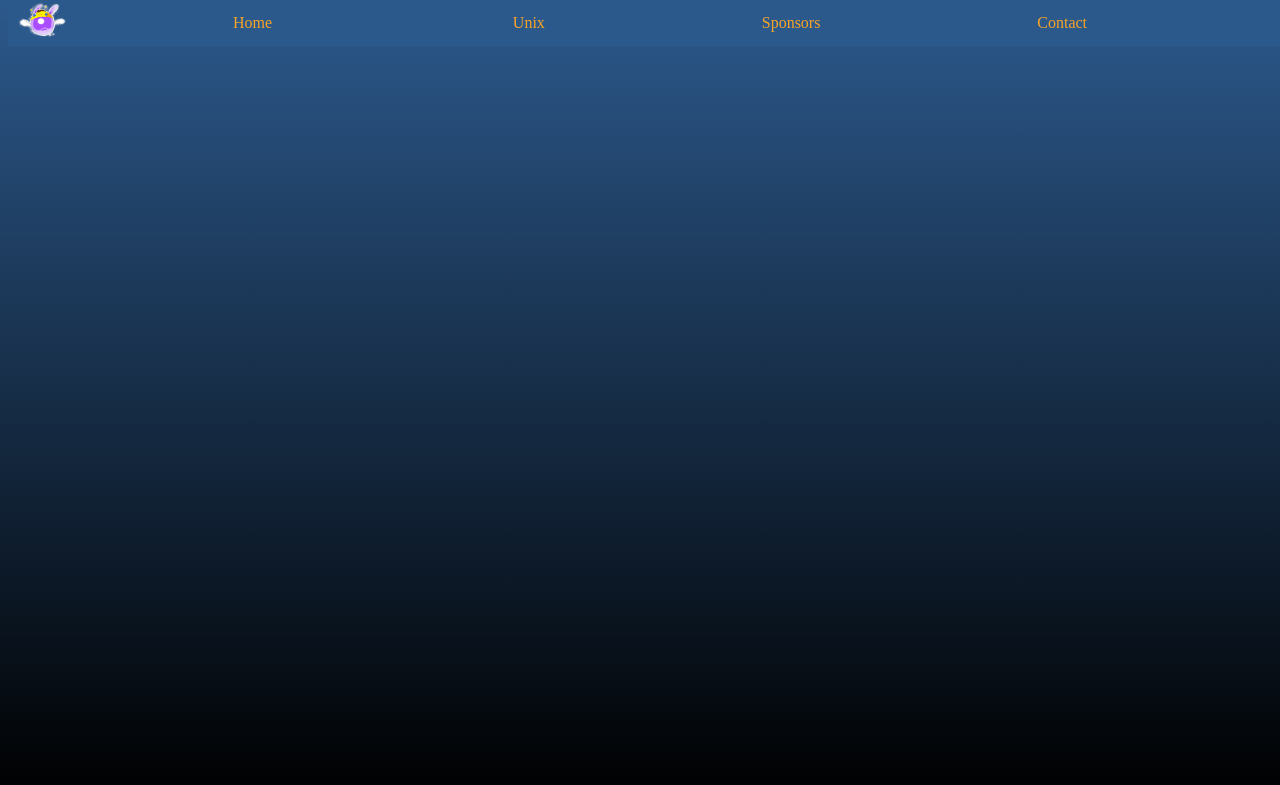
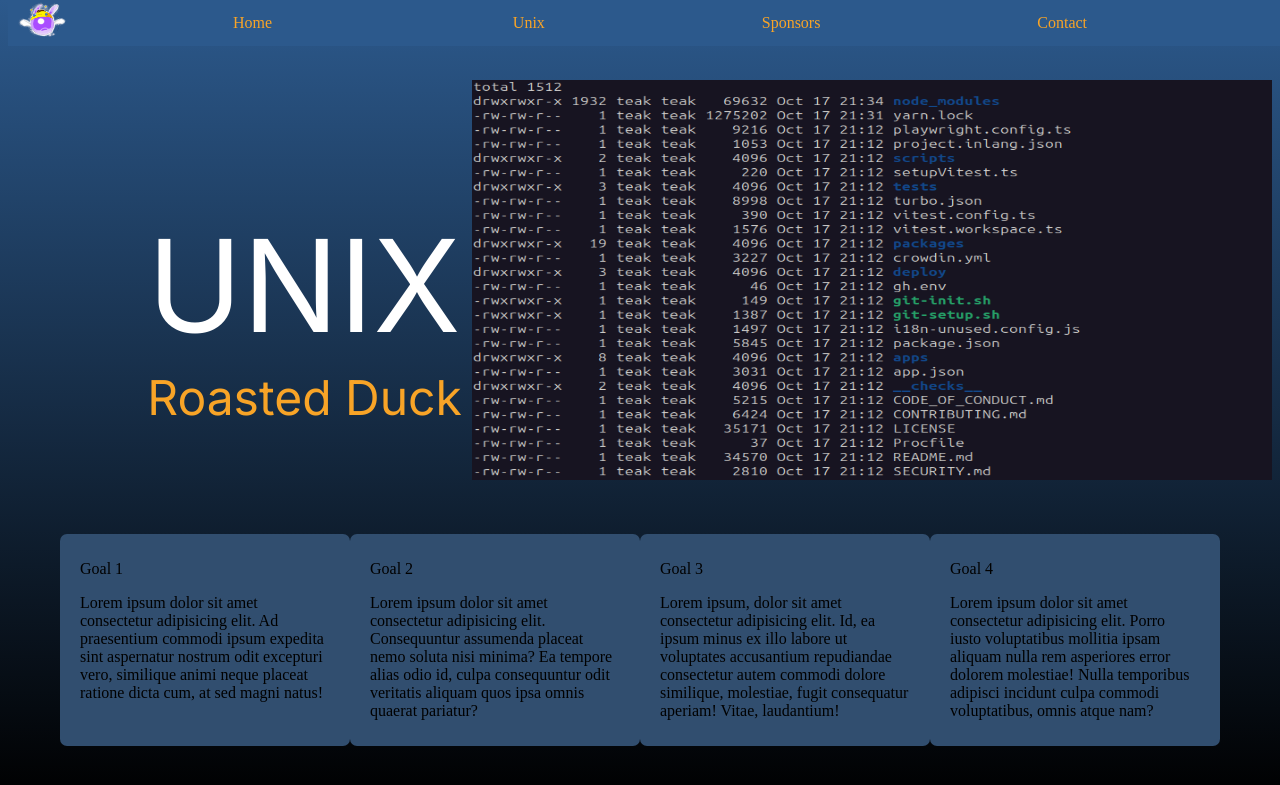
Before and after one commit to Kaiirros/ISTE240-Roasted-Duck, a PHP site: page / in a window 1280 px wide. Shown: the top 785 px of the page. Run offline with PHP 8.4, Linux system fonts and the light colour scheme.

Commit message:
added images

```diff
--- a/assets/css/style.css
+++ b/assets/css/style.css
@@ -5,9 +5,10 @@ body{
 
 button {
     background-color: #1C3859;
-    color: #F8A427 !important;
+    color: #F8A427;
     border: none;
-    border-radius: 15px;
+    border-bottom-left-radius: 10px;
+    border-bottom-right-radius: 10px;
     left: 40px;
     font-size: 16px;
     cursor: pointer;
@@ -52,18 +53,19 @@ button {
     font-size: 16px;
     border: none;
 
-    color: rgb(5, 4, 4);
+    color: #F8A427;
     padding: 14px 16px;
     background-color: inherit;
     font-family: inherit;
     margin: 0;
 }
 
-.nav a:hover,
+
 .dropdown:hover .dropbtn {
     box-shadow: black;
     color: #080808;
-    border-radius: 15%;
+    background-color: #F8A427;
+
 }
 
 
@@ -97,3 +99,50 @@ button {
 .dropdown:hover .dropdown-content {
     display: block;
 }
+
+.grid{
+    display: grid;
+    grid-template-columns: 1fr 1fr;
+    justify-content: space-around;
+    margin-top: 80px;
+}
+
+.hero{
+    position:relative;
+    top:0%;
+    left:30%;
+}
+
+.hero p:first-child{
+    font-family: 'Inter';
+    font-size: 128px;
+    color:#FFFFFF;
+    font-weight: lighter;
+    margin-bottom: 5px;
+}
+
+.p1{
+    color:#F8A427;
+    font-family: 'Inter';
+    font-weight: lighter;
+    font-size: 48px;
+    margin-top: 5px;
+}
+
+.grid1{
+    display: grid;
+    grid-template-columns: 1fr 1fr 1fr 1fr;
+    justify-content: center;
+    justify-items: center;
+    border-radius: 5px;
+    gap: 0px;
+    margin: 50px 75px;
+}
+
+.grid1 div{
+    width:250px;
+    padding: 10px 20px;
+    border-radius: 7px;
+
+    background-color: #314E6F;
+}
--- a/assets/inc/header.php
+++ b/assets/inc/header.php
@@ -6,6 +6,6 @@
   <title>Roasted Duck</title>
   <link rel="stylesheet" type="text/css" href="<?php echo $path;?>assets/css/style.css"/>
   <script type="text/javascript" src="<?php echo $path;?>assets/script/index.js"></script>
-
+  <link href='https://fonts.googleapis.com/css?family=Inter' rel='stylesheet'>
 </head>
 <body>
--- a/index.php
+++ b/index.php
@@ -11,7 +11,42 @@
 ?>
 
 
+<div>
+  <div class="grid">
+    <div class="hero">
+      <p>UNIX</p>
+      <p class="p1">Roasted Duck</p>
+      <!-- <button><a id="learnMore" href="#learnMore"> Learn More</button> -->
+    </div>
 
+    <div>
+      <img src="assets/images/image.png" alt="picture" height="400px" width="800px">
+    </div>
+
+  </div>
+
+  <div class="grid1">
+    <div>
+      <p>Goal 1</p>
+      <p>Lorem ipsum dolor sit amet consectetur adipisicing elit. Ad praesentium commodi ipsum expedita sint aspernatur nostrum odit excepturi vero, similique animi neque placeat ratione dicta cum, at sed magni natus!</p>
+    </div>
+
+    <div>
+      <p>Goal 2</p>
+      <p>Lorem ipsum dolor sit amet consectetur adipisicing elit. Consequuntur assumenda placeat nemo soluta nisi minima? Ea tempore alias odio id, culpa consequuntur odit veritatis aliquam quos ipsa omnis quaerat pariatur?</p>
+    </div>
+
+    <div>
+      <p>Goal 3</p>
+      <p>Lorem ipsum, dolor sit amet consectetur adipisicing elit. Id, ea ipsum minus ex illo labore ut voluptates accusantium repudiandae consectetur autem commodi dolore similique, molestiae, fugit consequatur aperiam! Vitae, laudantium!</p>
+    </div>
+
+    <div>
+      <p>Goal 4</p>
+      <p>Lorem ipsum dolor sit amet consectetur adipisicing elit. Porro iusto voluptatibus mollitia ipsam aliquam nulla rem asperiores error dolorem molestiae! Nulla temporibus adipisci incidunt culpa commodi voluptatibus, omnis atque nam?</p>
+    </div>
+  </div>
+</div>
 
 
 <?php
```
Also changed, not shown: assets/images/image.png (added).
